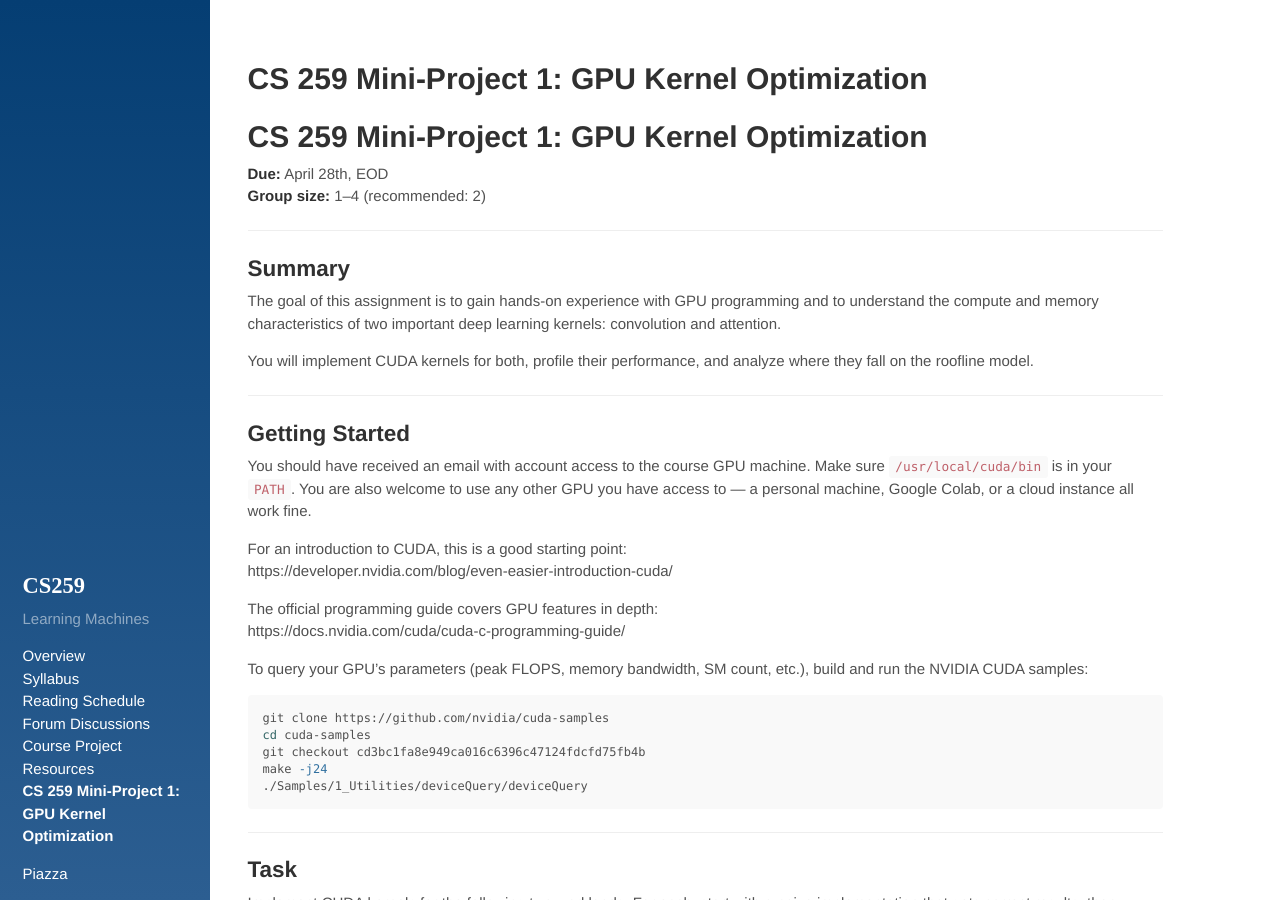
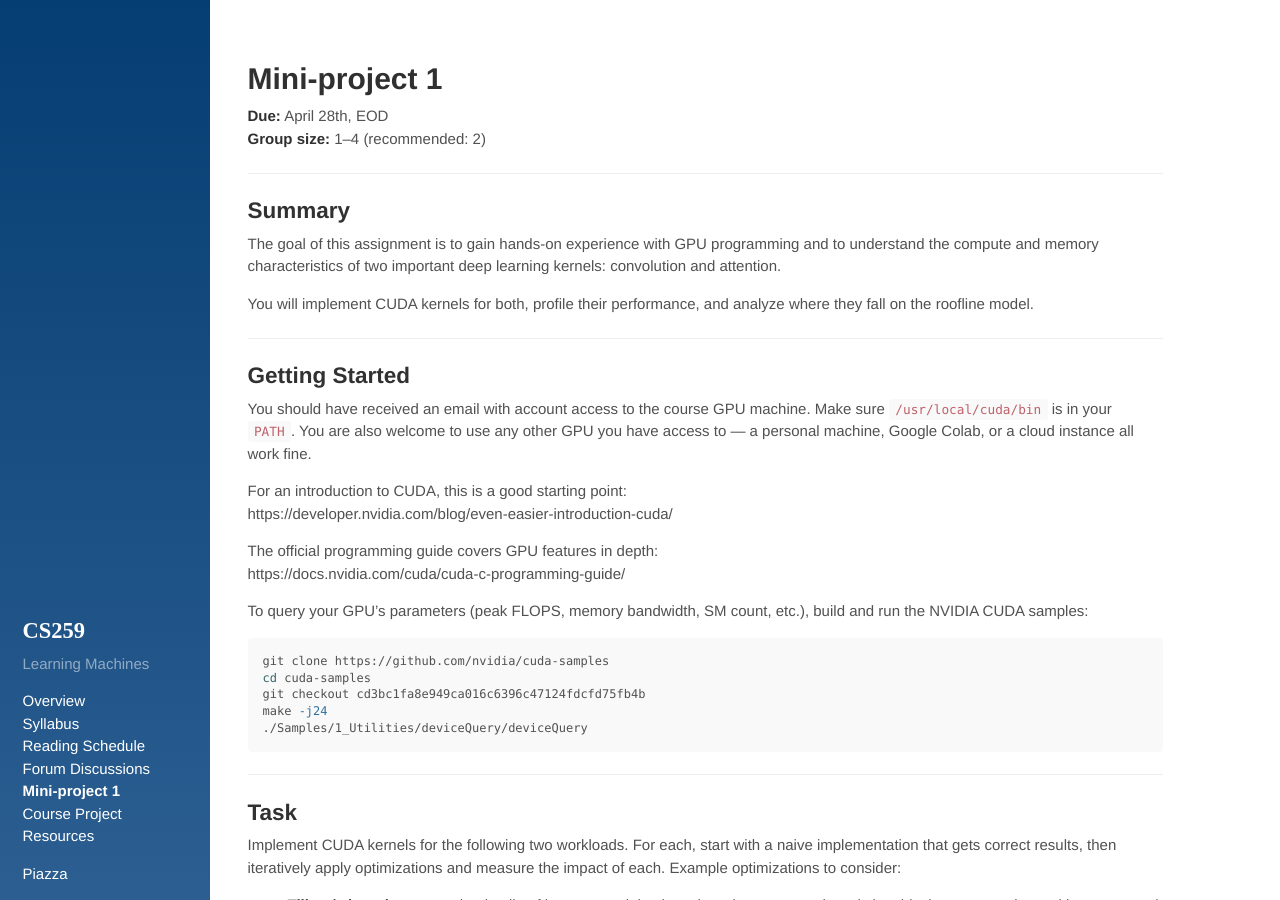
Before and after one commit to PolyArch/cs259, a Jekyll site: the page built from 04-miniproj-1.md, in a window 1280 px wide and 900 px high. Built offline with Jekyll 4.4.1, drawn with Linux system fonts in a browser that asks for light colours; our own code applies the rules of GitHub Pages for plain Markdown files.

Commit message:
Update 04-miniproj-1.md

```diff
--- a/04-miniproj-1.md
+++ b/04-miniproj-1.md
@@ -1,4 +1,7 @@
-# CS 259 Mini-Project 1: GPU Kernel Optimization
+---
+layout: page
+title: Mini-project 1
+---
 
 **Due:** April 28th, EOD
 **Group size:** 1–4 (recommended: 2)
```
